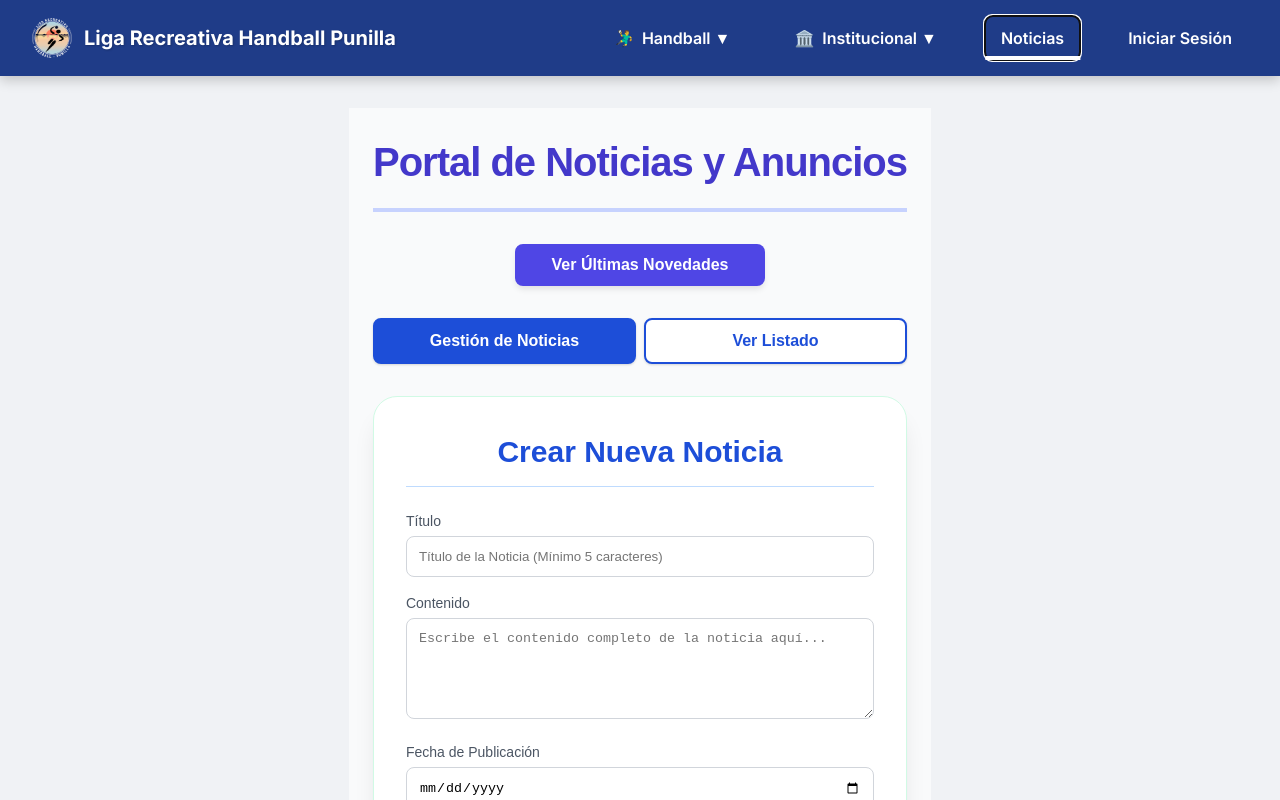
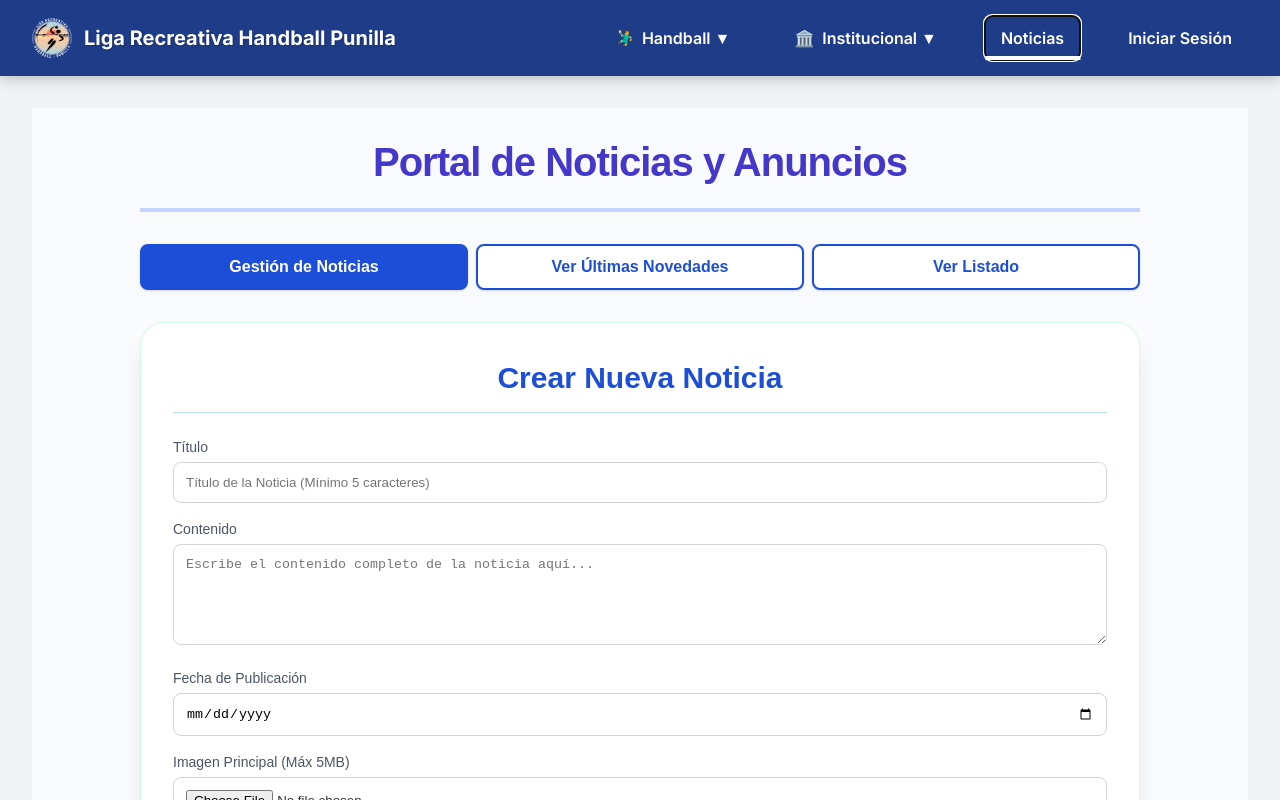
Before and after one commit to JeremiasDM/Proyecto-Liga-Handball-Backend, a React (Vite) app in the folder FrontEnd/: page / in a window 1280 px wide. Both pictures are taken after a click on the button "Noticias". Shown: the top 800 px of the page. Built offline with nearby package versions, Linux system fonts and the light colour scheme.

Commit message:
Refactor NoticiasPage component and styles
Refactor styles and update component structure for NoticiasPage.

```diff
--- a/FrontEnd/src/Noticias/Noticiaspage.tsx
+++ b/FrontEnd/src/Noticias/Noticiaspage.tsx
@@ -2,6 +2,9 @@ import React, { useEffect, useState } from "react";
 import FormularioNoticia from "./FormularioNoticia";
 import NoticiasLista from "./NoticiasLista";
 import CarrouselNoticias from "./CarruselNoticias";
+
+// Uso temporal de 'as any' para evitar un error de tipado si CarrouselNoticias no está tipado
+const CarrouselNoticiasTyped = CarrouselNoticias as React.FC<{ noticias: Noticia[] }>;
 
 type Noticia = {
   id: number;
@@ -14,25 +17,25 @@ type Noticia = {
 // ====================================================================
 // SECCIÓN DE ESTILOS EN LÍNEA (STYLE OBJECTS)
 // ====================================================================
-// Definimos un color azul primario uniforme
-const PRIMARY_BLUE = '#1d4ed8'; // Azul oscuro para acciones primarias
-const LIGHT_BLUE = '#bfdbfe'; // Azul claro para bordes inactivos
+const PRIMARY_BLUE = '#1d4ed8';
+const LIGHT_BLUE = '#bfdbfe';
+const PRIMARY_INDIGO = '#4f46e5';
 
 const styles = {
     pageContainer: {
-        padding: '1.5rem',
+        minHeight: '100vh',
+        backgroundColor: '#f9fafb',
+        padding: '1.5rem 2rem',
         display: 'flex',
         flexDirection: 'column' as const,
         gap: '2rem',
-        backgroundColor: '#f9fafb',
-        minHeight: '100vh',
-        minwidth: '400px',
-        fontFamily: 'sans-serif'
+        fontFamily: 'sans-serif',
+        width: '100%',
     },
     contentWrapper: {
-        maxWidth: '800px',
         margin: '0 auto',
         width: '100%',
+        maxWidth: '1000px',
     },
     mainTitle: {
         fontSize: '2.5rem',
@@ -57,24 +60,12 @@ const styles = {
         fontWeight: '700',
         color: '#1f2937',
         marginBottom: '1rem',
-        borderLeft: '4px solid #4f46e5',
+        borderLeft: `4px solid ${PRIMARY_INDIGO}`,
         paddingLeft: '0.75rem',
     },
-    toggleCarruselButton: {
-        display: 'block',
-        margin: '0 auto 2rem auto',
-        padding: '0.75rem 2rem',
-        backgroundColor: '#4f46e5',
-        color: 'white',
-        fontWeight: '600',
-        borderRadius: '0.5rem',
-        border: 'none',
-        cursor: 'pointer',
-        boxShadow: '0 4px 6px -1px rgba(0, 0, 0, 0.1)',
-        transition: 'background-color 0.2s',
-        minWidth: '250px',
-        textAlign: 'center' as const,
-    },
+    // ❌ ESTE ESTILO SE HA ELIMINADO/DEJADO OBSOLETO ya que vamos a usar toggleButton con condicionales.
+    // carrouselToggleButton: { ... },
+
     managementSection: {
         padding: '2rem',
         backgroundColor: 'white',
@@ -87,29 +78,31 @@ const styles = {
     formTitle: {
         fontSize: '1.875rem',
         fontWeight: '700',
-        color: PRIMARY_BLUE, // USADO: Color azul uniforme
+        color: PRIMARY_BLUE,
         marginBottom: '1.5rem',
         textAlign: 'center' as const,
-        borderBottom: `1px solid ${LIGHT_BLUE}`, // USADO: Borde azul claro
+        borderBottom: `1px solid ${LIGHT_BLUE}`,
         paddingBottom: '0.75rem',
     },
     listTitle: {
         fontSize: '1.875rem',
         fontWeight: '700',
-        color: PRIMARY_BLUE, // USADO: Color azul uniforme
+        color: PRIMARY_BLUE,
         marginBottom: '1.5rem',
         textAlign: 'center' as const,
-        borderBottom: `1px solid ${LIGHT_BLUE}`, // USADO: Borde azul claro
+        borderBottom: `1px solid ${LIGHT_BLUE}`,
         paddingBottom: '0.75rem',
     },
-    toggleButtonContainer: {
+    // ✅ Estilo unificado para el contenedor de los 3 botones
+    threeButtonContainer: {
         display: 'flex',
+        flexDirection: 'row' as const,
         gap: '0.5rem',
         marginBottom: '2rem',
         width: '100%',
-        maxWidth: '800px',
         margin: '0 auto 2rem auto',
     },
+    // ✅ Estilo base para los 3 botones
     toggleButton: {
       padding: '0.75rem 1.5rem',
       borderRadius: '0.5rem',
@@ -118,11 +111,10 @@ const styles = {
       border: '2px solid',
       transition: 'all 0.2s',
       flex: 1,
-      minWidth: '150px',
+      minWidth: '100px',
       textAlign: 'center' as const,
       boxShadow: '0 1px 3px 0 rgba(0, 0, 0, 0.1), 0 1px 2px 0 rgba(0, 0, 0, 0.06)',
     },
-    // ESTILOS AZULES UNIFORMES
     activeButton: {
       backgroundColor: PRIMARY_BLUE,
       color: 'white',
@@ -135,7 +127,6 @@ const styles = {
     },
 };
 
-// Definir el tipo de vista
 type View = 'formulario' | 'lista';
 
 const NoticiasPage: React.FC = () => {
@@ -155,8 +146,8 @@ const NoticiasPage: React.FC = () => {
 
   const handleGuardar = (nueva: Noticia) => {
     setNoticias([...noticias, nueva]);
-    setActiveView('lista');
     setNoticiaAEditar(null);
+    alert("Noticia guardada correctamente.");
   };
 
   const handleActualizar = (noticiaActualizada: Noticia) => {
@@ -164,7 +155,6 @@ const NoticiasPage: React.FC = () => {
         n.id === noticiaActualizada.id ? noticiaActualizada : n
     ));
     setNoticiaAEditar(null);
-    setActiveView('lista');
     alert("Noticia actualizada correctamente.");
   };
 
@@ -182,10 +172,14 @@ const NoticiasPage: React.FC = () => {
   };
 
   const handleVistaToggle = (view: View) => {
-    if (view === 'lista') {
+    // Limpiamos la noticia a editar siempre que cambiamos de vista
     setNoticiaAEditar(null);
-    }
     setActiveView(view);
+  };
+
+  const handleToggleCarrusel = () => {
+      setMostrarCarrusel(!mostrarCarrusel);
+      setNoticiaAEditar(null);
   };
 
   const handleCancelEdit = () => {
@@ -201,67 +195,74 @@ const NoticiasPage: React.FC = () => {
            Portal de Noticias y Anuncios
         </h2>
 
-        {/* Botón para alternar la visibilidad del carrusel */}
+        {/* CONTENEDOR DE TRES BOTONES UNIFICADO */}
+        <div style={styles.threeButtonContainer}>
             <button
-            onClick={() => setMostrarCarrusel(!mostrarCarrusel)}
-            style={styles.toggleCarruselButton}
+                onClick={() => handleVistaToggle('formulario')}
+                style={{
+                    ...styles.toggleButton,
+                    // Estilo activo/inactivo para el formulario
+                    ...(activeView === 'formulario' ? styles.activeButton : styles.inactiveButton)
+                }}
             >
-            {mostrarCarrusel ? 'Ocultar Últimas Novedades' : 'Ver Últimas Novedades'}
+                 Gestión de Noticias
             </button>
-{/* ------------------------------------------------------------------ */}
+
+            {/* ✅ BOTÓN CENTRAL (CARRUSEL) AHORA CON ESTILO CONDICIONAL */}
+            <button
+                onClick={handleToggleCarrusel}
+                style={{
+                    ...styles.toggleButton, // Usamos la base de los otros botones
+                    // Estilo activo/inactivo basado en si el carrusel está visible
+                    ...(mostrarCarrusel ? styles.activeButton : styles.inactiveButton)
+                }}
+            >
+                  {mostrarCarrusel ? 'Ocultar Novedades' : 'Ver Últimas Novedades'}
+            </button>
+
+            <button
+                onClick={() => handleVistaToggle('lista')}
+                style={{
+                    ...styles.toggleButton,
+                    // Estilo activo/inactivo para la lista
+                    ...(activeView === 'lista' ? styles.activeButton : styles.inactiveButton)
+                }}
+            >
+                 Ver Listado
+            </button>
+        </div>
+
         {/* Sección de Últimas Noticias (Carrusel) */}
         {mostrarCarrusel && (
         <section style={styles.carrouselSection}>
           <h3 style={styles.carrouselTitle}>
             Últimas Novedades
           </h3>
-          <CarrouselNoticias noticias={noticias} />
+          <CarrouselNoticiasTyped noticias={noticias} />
         </section>
         )}
-{/* ------------------------------------------------------------------ */}
-        {/* Botones de Navegación entre secciones (AZULES UNIFORMES) */}
-        <div style={styles.toggleButtonContainer}>
-            <button
-                onClick={() => handleVistaToggle('formulario')}
-                style={{
-                    ...styles.toggleButton,
-                    ...(activeView === 'formulario' ? styles.activeButton : styles.inactiveButton)
-                }}
-            >
-                 Gestión de Noticias
-            </button>
-            <button
-                onClick={() => handleVistaToggle('lista')}
-                style={{
-                    ...styles.toggleButton,
-                    ...(activeView === 'lista' ? styles.activeButton : styles.inactiveButton)
-                }}
-            >
-                 Ver Listado
-            </button>
-        </div>
-{/* ------------------------------------------------------------------ */}
+
         {/* SECCIÓN ACTIVA (SOLO UNA VISIBLE) */}
-        <section style={styles.managementSection}>
 
         {/* Contenido del Formulario */}
         {activeView === 'formulario' && (
-            <div>
+          <section style={styles.managementSection}>
             <h3 style={styles.formTitle as React.CSSProperties}>
               {noticiaAEditar ? 'Editar Noticia Existente' : 'Crear Nueva Noticia'}
             </h3>
             <FormularioNoticia
+                key={noticiaAEditar ? noticiaAEditar.id : 0}
                 onGuardar={handleGuardar}
                 onActualizar={handleActualizar}
                 noticiaAEditar={noticiaAEditar}
                 onCancelEdit={handleCancelEdit}
             />
-            </div>
+          </section>
         )}
 
         {/* Contenido de la Lista */}
         {activeView === 'lista' && (
-            <div>
+          <section style={styles.managementSection}>
             <h3 style={styles.listTitle as React.CSSProperties}>
                Noticias Publicadas
             </h3>
@@ -270,12 +271,11 @@ const NoticiasPage: React.FC = () => {
               onEliminar={handleEliminar}
               onEditar={handleEditar}
             />
-            </div>
+          </section>
         )}
-        </section>
       </div>
       <style>{`
-        /* Estilos para la barra de desplazamiento en la lista para un toque más moderno */
+        /* Estilos para la barra de desplazamiento en la lista */
         .list-scroll-container::-webkit-scrollbar {
             width: 8px;
         }
@@ -286,6 +286,10 @@ const NoticiasPage: React.FC = () => {
         .list-scroll-container::-webkit-scrollbar-thumb:hover {
             background-color: #9ca3af;
         }
+        /* Asegura que el fondo de la página sea el deseado */
+        body, html, #root {
+            background-color: #f9fafb !important;
+        }
       `}</style>
     </div>
   );
```
Lines whose indentation alone changed are shown as unchanged.
